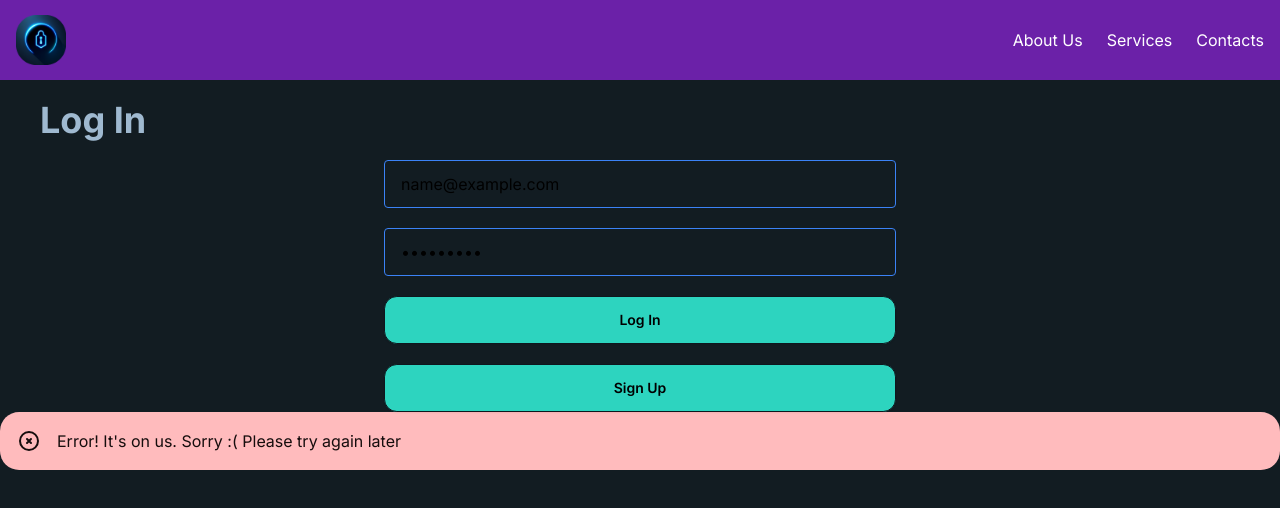
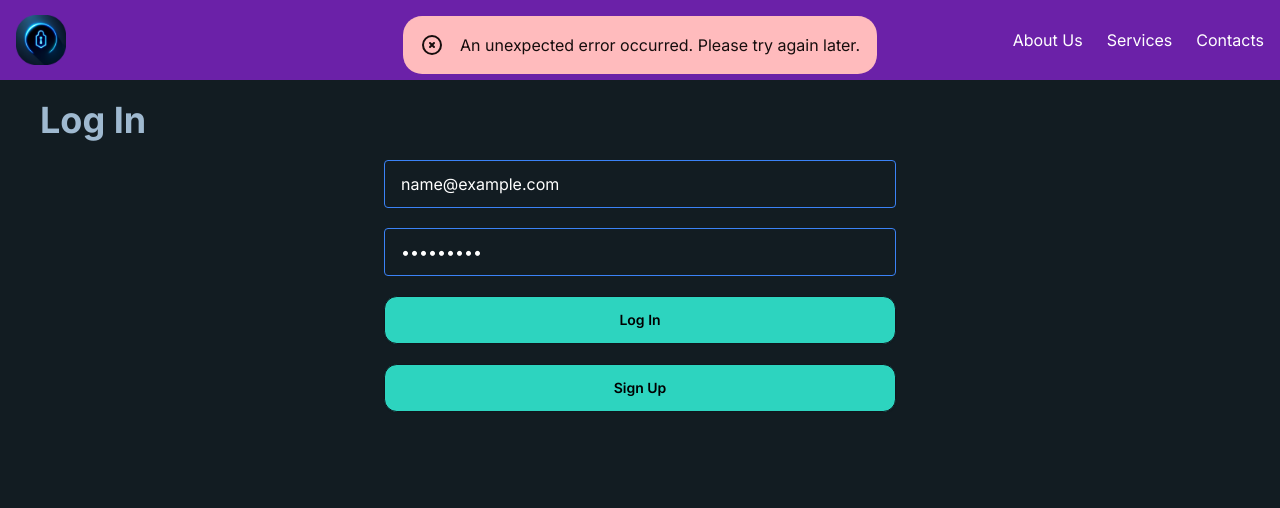
Before and after one commit to FabioKaelin/password-safe, a Next.js app in the folder frontend-safe/: page /login in a window 1280 px wide. Both pictures are taken after typing "name@example.com", "Sample123" into the empty fields and a click on the button "Log In". Shown: the top 508 px of the page. Built offline with nearby package versions, Linux system fonts and the light colour scheme; no server answers.

Commit message:
error popup has proper style

```diff
--- a/frontend-safe/src/app/login/page.tsx
+++ b/frontend-safe/src/app/login/page.tsx
@@ -1,20 +1,20 @@
 "use client";
 
-import React, {useState} from "react";
+import React, { useState } from "react";
 import Header from "../components/Header";
 import Link from "next/link";
-import {LogInToVault} from "./api";
-import {useRouter} from "next/navigation";
+import { LogInToVault } from "./api";
+import { useRouter } from "next/navigation";
 import ErrorAlert from "@/app/components/ErrorAlert";
 
 export type User = {
     email: string;
     password: string;
-}
+};
 
 export default function LogIn() {
-    const [user, setUser] = useState<User>({email: "", password: ""});
-    const [errorMessage, setErrorMessage] = useState<string | null>(null); // State to hold error message
+    const [user, setUser] = useState<User>({ email: "", password: "" });
+    const [errorMessage, setErrorMessage] = useState<string | null>(null);
     const router = useRouter();
 
     const handleLogIn = async (e: React.FormEvent) => {
@@ -27,29 +27,45 @@ export default function LogIn() {
                 router.push("/vault");
             } else if (resp.status === 401) {
                 setErrorMessage("Error! The log in failed. Please ensure your email and password is correct");
+            } else {
+                setErrorMessage("Error! It's on us. Sorry :( Please try again later");
             }
         } catch (error) {
             console.error("Error logging in:", error);
-            setErrorMessage("Error! It's on us. Sorry :( Please try again later");
+            setErrorMessage("An unexpected error occurred. Please try again later.");
         }
-    }
+    };
 
     return (
-        <div>
-            <Header title={"Log In"}/>
-            <div className={"flex justify-center items-center"}>
+        <div className="relative min-h-screen">
+            <Header title={"Log In"} />
+            {errorMessage && (
+                <div className="absolute top-0 left-1/2 transform -translate-x-1/2 mt-4 z-10">
+                    <ErrorAlert message={errorMessage} />
+                </div>
+            )}
+            <div className="flex justify-center items-center min-h-full">
                 <form className="grid gap-5 text-black w-2/5" onSubmit={handleLogIn}>
-                    <input type="text" placeholder="Email"
-                           className={"px-4 py-2 input input-bordered border border-blue-500 rounded w-full"}
-                           onChange={(e) => setUser({...user, email: e.target.value})}/>
-                    <input type="password" placeholder="Password"
-                           className={"px-4 py-2 input input-bordered border border-blue-500 rounded w-full"}
-                           onChange={(e) => setUser({...user, password: e.target.value})}/>
-                    <button type="submit" className="btn bg-teal-400 hover:bg-teal-500 text-black">Log In</button>
-                    <Link href="/register " className="btn bg-teal-400 hover:bg-teal-500 text-black">Sign Up</Link>
+                    <input
+                        type="text"
+                        placeholder="Email"
+                        className={"px-4 py-2 input input-bordered border border-blue-500 text-white rounded w-full"}
+                        onChange={(e) => setUser({ ...user, email: e.target.value })}
+                    />
+                    <input
+                        type="password"
+                        placeholder="Password"
+                        className={"px-4 py-2 input input-bordered border border-blue-500 text-white rounded w-full"}
+                        onChange={(e) => setUser({ ...user, password: e.target.value })}
+                    />
+                    <button type="submit" className="btn bg-teal-400 hover:bg-teal-500 text-black">
+                        Log In
+                    </button>
+                    <Link href="/register " className="btn bg-teal-400 hover:bg-teal-500 text-black">
+                        Sign Up
+                    </Link>
                 </form>
             </div>
-            {errorMessage && <ErrorAlert message={errorMessage} />} {/* Conditionally render ErrorAlert */}
         </div>
     );
 }
```
